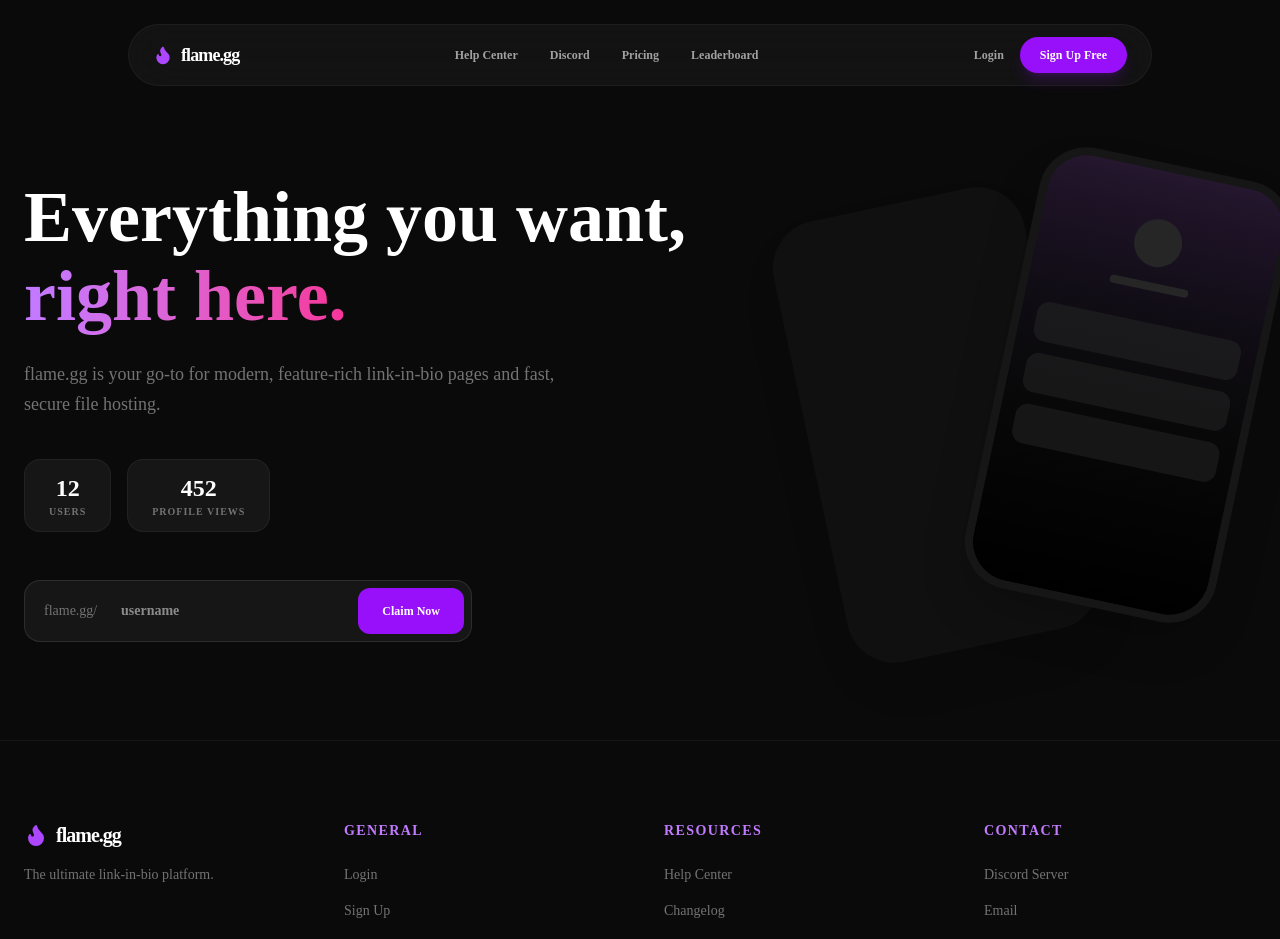
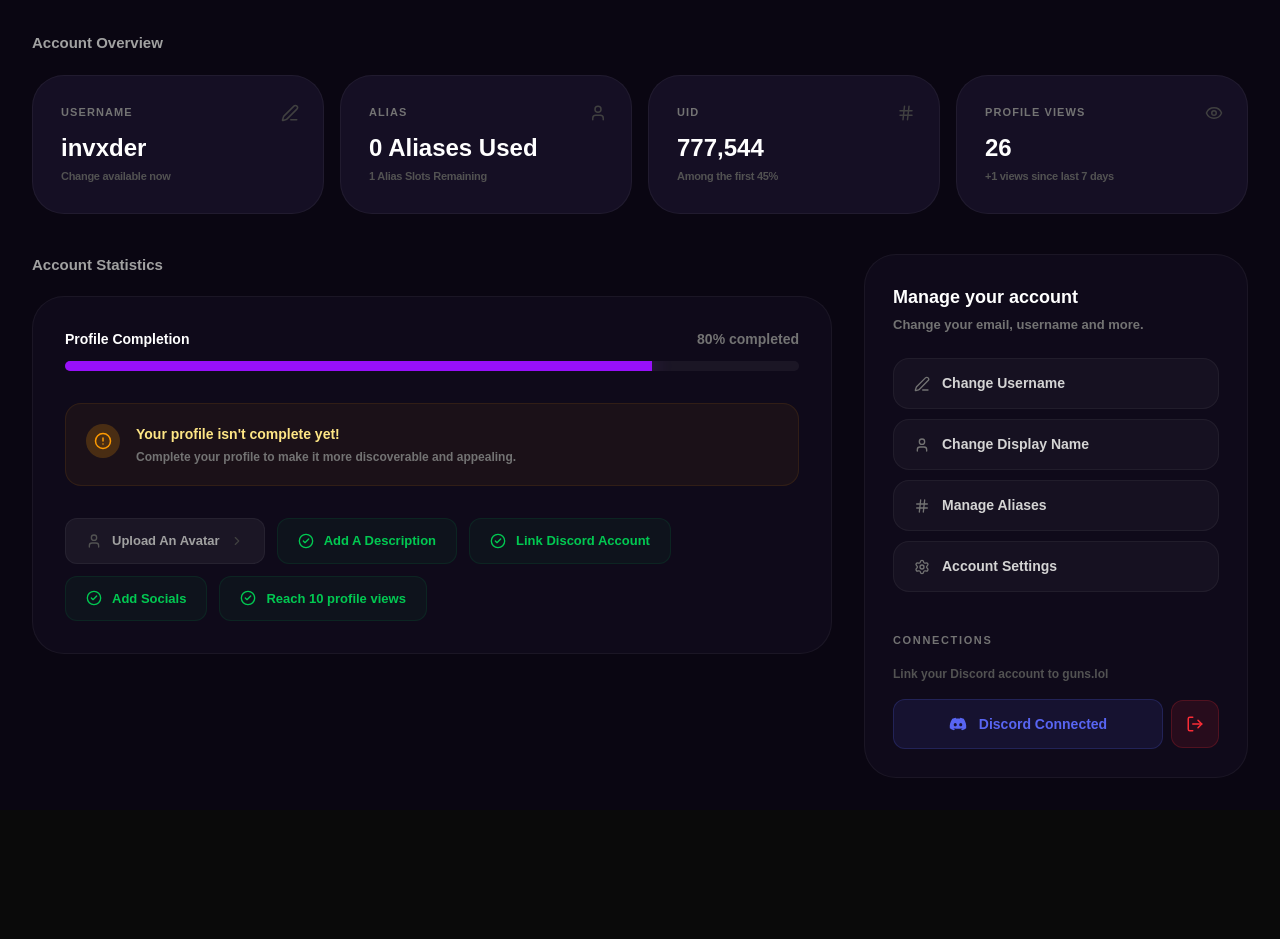
Before and after one commit to flamegg-app/flame.gg, a Next.js app: page /dashboard in a window 1280 px wide. Shown: the top 939 px of the page. After the commit the page ends 810 px from the top, so only its background shows below. Built offline with nearby package versions, Linux system fonts and the light colour scheme; no server answers.

Commit message:
fix: update redirect path to dashboard index

```diff
--- a/package.json
+++ b/package.json
@@ -12,7 +12,7 @@
     "@supabase/supabase-js": "latest",
     "@tailwindcss/postcss": "^4.2.4",
     "autoprefixer": "^10.5.0",
-    "lucide-react": "latest",
+    "lucide-react": "^1.14.0",
     "next": "latest",
     "next-auth": "^4.24.14",
     "postcss": "^8.5.14",
--- a/pages/dashboard/index.tsx
+++ b/pages/dashboard/index.tsx
@@ -1,139 +1,161 @@
-import React, { useState } from 'react';
-import Link from 'next/link';
-import { useRouter } from 'next/router';
-import { Flame, Search, ChevronRight } from 'lucide-react';
+import React from 'react';
+import { useSession, signOut } from "next-auth/react";
+import {
+  User, Hash, Eye, Edit3, Settings,
+  LogOut, CheckCircle2, AlertCircle, ChevronRight
+} from 'lucide-react';
+import { FaDiscord } from 'react-icons/fa';
 
-export default function Home() {
-  const [username, setUsername] = useState('');
-  const router = useRouter();
-
-  const handleClaim = (e: React.FormEvent) => {
-    e.preventDefault();
-    router.push(`/register?username=${username}`);
-  };
+export default function DashboardOverview() {
+  const { data: session } = useSession();
 
   return (
-    <div className="min-h-screen bg-[#0a0a0a] text-white font-['Satoshi'] selection:bg-purple-500/30">
-      {/* Navbar */}
-      <nav className="fixed top-6 left-1/2 -translate-x-1/2 w-[90%] max-w-5xl bg-[#161616]/80 backdrop-blur-xl border border-white/5 px-6 py-3 rounded-full flex items-center justify-between z-50">
-        <div className="flex items-center gap-2">
-          <Flame className="text-purple-500" size={20} fill="currentColor" />
-          <span className="font-black text-lg tracking-tighter">flame.gg</span>
+    <div className="min-h-screen bg-[#0a0612] text-white p-4 md:p-8 font-['Satoshi',sans-serif]">
+      <div className="max-w-[1400px] mx-auto">
+
+        {/* Section: Account Overview */}
+        <section className="mb-10">
+          <h2 className="text-[15px] font-bold mb-5 text-neutral-400">Account Overview</h2>
+          <div className="grid grid-cols-1 sm:grid-cols-2 lg:grid-cols-4 gap-4">
+            <StatCard
+              title="Username"
+              value={session?.user?.name || "invxder"}
+              sub="Change available now"
+              icon={<Edit3 size={18}/>}
+            />
+            <StatCard
+              title="Alias"
+              value="0 Aliases Used"
+              sub="1 Alias Slots Remaining"
+              icon={<User size={18}/>}
+            />
+            <StatCard
+              title="UID"
+              value="777,544"
+              sub="Among the first 45%"
+              icon={<Hash size={18}/>}
+            />
+            <StatCard
+              title="Profile Views"
+              value="26"
+              sub="+1 views since last 7 days"
+              icon={<Eye size={18}/>}
+            />
           </div>
+        </section>
 
-        <div className="hidden md:flex items-center gap-8 text-xs font-bold text-neutral-400">
-          <Link href="/help" className="hover:text-white transition">Help Center</Link>
-          <Link href="/discord" className="hover:text-white transition">Discord</Link>
-          <Link href="/pricing" className="hover:text-white transition">Pricing</Link>
-          <Link href="/leaderboard" className="hover:text-white transition">Leaderboard</Link>
+        <div className="grid grid-cols-1 lg:grid-cols-12 gap-8">
+
+          {/* Left Column: Account Statistics */}
+          <div className="lg:col-span-8 space-y-8">
+            <section>
+              <h2 className="text-[15px] font-bold mb-5 text-neutral-400">Account Statistics</h2>
+              <div className="bg-[#0f0a1a] border border-white/5 rounded-[2rem] p-8">
+
+                {/* Progress Bar */}
+                <div className="mb-8">
+                  <div className="flex justify-between items-center mb-3">
+                    <span className="font-bold text-sm">Profile Completion</span>
+                    <span className="text-neutral-500 text-sm font-bold">80% completed</span>
                   </div>
-
-        <div className="flex items-center gap-4">
-          <Link href="/login" className="text-xs font-bold text-neutral-400 hover:text-white transition">Login</Link>
-          <Link href="/register" className="bg-purple-600 hover:bg-purple-700 px-5 py-2.5 rounded-full text-xs font-black transition shadow-lg shadow-purple-600/20">
-            Sign Up Free
-          </Link>
-        </div>
-      </nav>
-
-      {/* Hero Section */}
-      <main className="relative pt-40 pb-20 px-6 max-w-7xl mx-auto flex flex-col lg:flex-row items-center gap-16">
-        <div className="flex-1 text-center lg:text-left">
-          <h1 className="text-5xl md:text-7xl font-black leading-[1.1] mb-6">
-            Everything you want, <br />
-            <span className="text-transparent bg-clip-text bg-gradient-to-r from-purple-400 to-pink-500">right here.</span>
-          </h1>
-          <p className="text-neutral-500 text-lg max-w-xl mb-10 leading-relaxed">
-            flame.gg is your go-to for modern, feature-rich link-in-bio pages and fast, secure file hosting.
-          </p>
-
-          <div className="flex flex-wrap items-center justify-center lg:justify-start gap-4 mb-12">
-            <div className="text-center bg-[#161616] border border-white/5 px-6 py-3 rounded-2xl">
-              <p className="text-2xl font-black">12</p>
-              <p className="text-[10px] uppercase tracking-widest text-neutral-500 font-bold">Users</p>
-            </div>
-            <div className="text-center bg-[#161616] border border-white/5 px-6 py-3 rounded-2xl">
-              <p className="text-2xl font-black">452</p>
-              <p className="text-[10px] uppercase tracking-widest text-neutral-500 font-bold">Profile Views</p>
+                  <div className="w-full bg-white/5 h-2.5 rounded-full overflow-hidden">
+                    <div className="bg-purple-600 h-full w-[80%] shadow-[0_0_20px_rgba(147,51,234,0.4)]" />
                   </div>
                 </div>
 
-          <form onSubmit={handleClaim} className="relative max-w-md group">
-            <div className="absolute inset-y-0 left-5 flex items-center text-neutral-500 text-sm">
-              flame.gg/
+                {/* Warning Box */}
+                <div className="bg-amber-500/5 border border-amber-500/10 p-5 rounded-2xl flex items-start gap-4 mb-8">
+                  <div className="bg-amber-500/20 p-2 rounded-full">
+                    <AlertCircle className="text-amber-500" size={18} />
                   </div>
-            <input
-              type="text"
-              placeholder="username"
-              value={username}
-              onChange={(e) => setUsername(e.target.value)}
-              className="w-full bg-[#161616] border border-white/10 rounded-2xl py-5 pl-24 pr-32 text-sm font-bold focus:outline-none focus:border-purple-600 transition"
-            />
-            <button className="absolute right-2 top-2 bottom-2 bg-purple-600 hover:bg-purple-700 px-6 rounded-xl text-xs font-black transition">
-              Claim Now
-            </button>
-          </form>
+                  <div>
+                    <p className="font-black text-[14px] text-amber-200">Your profile isn't complete yet!</p>
+                    <p className="text-xs font-bold text-neutral-500 mt-1">Complete your profile to make it more discoverable and appealing.</p>
+                  </div>
                 </div>
 
-        {/* Phone Mockup Area */}
-        <div className="flex-1 relative w-full max-w-md h-[500px]">
-          <div className="absolute top-0 right-0 w-64 h-[450px] bg-neutral-900 rounded-[3rem] border-[8px] border-[#161616] shadow-2xl rotate-12 z-20 overflow-hidden">
-             <div className="w-full h-full bg-gradient-to-b from-purple-900/20 to-black p-4">
-                <div className="w-12 h-12 rounded-full bg-neutral-800 mx-auto mt-8 mb-4" />
-                <div className="w-20 h-2 bg-neutral-800 mx-auto rounded-full mb-8" />
-                <div className="space-y-3">
-                  {[1,2,3].map(i => <div key={i} className="w-full h-10 bg-neutral-800/50 rounded-xl" />)}
+                {/* Completion Badges */}
+                <div className="flex flex-wrap gap-3">
+                  <CompletionBadge text="Upload An Avatar" active={false} hasArrow />
+                  <CompletionBadge text="Add A Description" active={true} />
+                  <CompletionBadge text="Link Discord Account" active={true} />
+                  <CompletionBadge text="Add Socials" active={true} />
+                  <CompletionBadge text="Reach 10 profile views" active={true} />
+                </div>
+              </div>
+            </section>
+          </div>
+
+          {/* Right Column: Manage & Connections */}
+          <div className="lg:col-span-4 space-y-6">
+            <div className="bg-[#0f0a1a] border border-white/5 rounded-[2rem] p-7">
+              <h3 className="font-black text-lg mb-1">Manage your account</h3>
+              <p className="text-neutral-500 text-[13px] font-bold mb-6">Change your email, username and more.</p>
+
+              <div className="space-y-2.5">
+                <MenuButton icon={<Edit3 size={16}/>} label="Change Username" />
+                <MenuButton icon={<User size={16}/>} label="Change Display Name" />
+                <MenuButton icon={<Hash size={16}/>} label="Manage Aliases" />
+                <MenuButton icon={<Settings size={16}/>} label="Account Settings" />
+              </div>
+
+              <div className="mt-10">
+                <h3 className="font-black text-[11px] uppercase tracking-[0.15em] text-neutral-500 mb-4">Connections</h3>
+                <p className="text-[12px] font-bold text-neutral-600 mb-4 text-center lg:text-left">Link your Discord account to guns.lol</p>
+                <div className="flex items-center gap-2">
+                  <button className="flex-1 bg-[#5865F2]/10 border border-[#5865F2]/20 text-[#5865F2] py-3.5 rounded-xl flex items-center justify-center gap-3 text-sm font-black transition-all hover:bg-[#5865F2]/20">
+                    <FaDiscord size={18}/> Discord Connected
+                  </button>
+                  <button
+                    onClick={() => signOut()}
+                    className="bg-red-500/10 border border-red-500/20 text-red-500 p-3.5 rounded-xl hover:bg-red-500/20 transition-all"
+                  >
+                    <LogOut size={18} />
+                  </button>
                 </div>
               </div>
             </div>
-          <div className="absolute top-10 left-0 w-64 h-[450px] bg-neutral-900 rounded-[3rem] border-[8px] border-[#161616] shadow-2xl -rotate-12 z-10 overflow-hidden opacity-50">
-             {/* Mock Content */}
+          </div>
+
         </div>
       </div>
-      </main>
-
-      {/* Footer */}
-      <footer className="border-t border-white/5 pt-20 pb-10 px-6 max-w-7xl mx-auto">
-        <div className="grid grid-cols-2 md:grid-cols-4 gap-12 mb-20">
-          <div className="col-span-2 md:col-span-1">
-            <div className="flex items-center gap-2 mb-4">
-              <Flame className="text-purple-500" size={24} fill="currentColor" />
-              <span className="font-black text-xl tracking-tighter">flame.gg</span>
-            </div>
-            <p className="text-neutral-500 text-sm">The ultimate link-in-bio platform.</p>
-          </div>
-
-          <div>
-            <h4 className="font-bold text-sm mb-6 text-purple-400 uppercase tracking-widest">General</h4>
-            <ul className="space-y-4 text-sm text-neutral-500 font-medium">
-              <li><Link href="/login">Login</Link></li>
-              <li><Link href="/register">Sign Up</Link></li>
-              <li><Link href="/pricing">Pricing</Link></li>
-            </ul>
-          </div>
-
-          <div>
-            <h4 className="font-bold text-sm mb-6 text-purple-400 uppercase tracking-widest">Resources</h4>
-            <ul className="space-y-4 text-sm text-neutral-500 font-medium">
-              <li><Link href="/help">Help Center</Link></li>
-              <li><Link href="/changelog">Changelog</Link></li>
-              <li><Link href="/status">Website Status</Link></li>
-            </ul>
-          </div>
-
-          <div>
-            <h4 className="font-bold text-sm mb-6 text-purple-400 uppercase tracking-widest">Contact</h4>
-            <ul className="space-y-4 text-sm text-neutral-500 font-medium">
-              <li><Link href="/discord">Discord Server</Link></li>
-              <li><Link href="/email">Email</Link></li>
-            </ul>
-          </div>
-        </div>
-
-        <div className="text-center text-neutral-600 text-[10px] font-bold uppercase tracking-[0.2em]">
-          © 2026 flame.gg — All rights reserved.
-        </div>
-      </footer>
     </div>
   );
 }
+
+// Sub-components to keep the layout clean
+function StatCard({ title, value, sub, icon }: any) {
+  return (
+    <div className="bg-[#150f24] border border-white/5 p-7 rounded-[2rem] relative group hover:border-purple-500/20 transition-all cursor-default">
+      <div className="absolute right-6 top-7 text-neutral-700 group-hover:text-purple-500 transition-colors">
+        {icon}
+      </div>
+      <p className="text-neutral-500 text-[11px] font-black uppercase tracking-widest mb-3">{title}</p>
+      <p className="text-2xl font-black mb-1">{value}</p>
+      <p className="text-neutral-600 text-[11px] font-bold tracking-tight">{sub}</p>
+    </div>
+  );
+}
+
+function CompletionBadge({ text, active, hasArrow }: { text: string; active: boolean; hasArrow?: boolean }) {
+  return (
+    <div className={`flex items-center gap-2.5 px-5 py-3 rounded-xl border text-[13px] font-bold transition-all ${
+      active
+      ? 'bg-green-500/5 border-green-500/10 text-green-500'
+      : 'bg-white/5 border-white/5 text-neutral-400 hover:bg-white/10 cursor-pointer'
+    }`}>
+      {active ? <CheckCircle2 size={16} className="shrink-0" /> : <User size={16} className="shrink-0 text-neutral-600" />}
+      <span className="flex-1">{text}</span>
+      {hasArrow && <ChevronRight size={14} className="text-neutral-700" />}
+    </div>
+  );
+}
+
+function MenuButton({ icon, label }: any) {
+  return (
+    <button className="w-full flex items-center gap-3 bg-white/[0.03] hover:bg-white/[0.07] border border-white/5 py-3.5 px-5 rounded-2xl transition-all text-[14px] font-black text-neutral-300">
+      <span className="text-neutral-500">{icon}</span>
+      {label}
+    </button>
+  );
+}
```
Also changed, not shown: 1 other file (tests, documents, lock files or other folders). Lines whose indentation alone changed are shown as unchanged.
